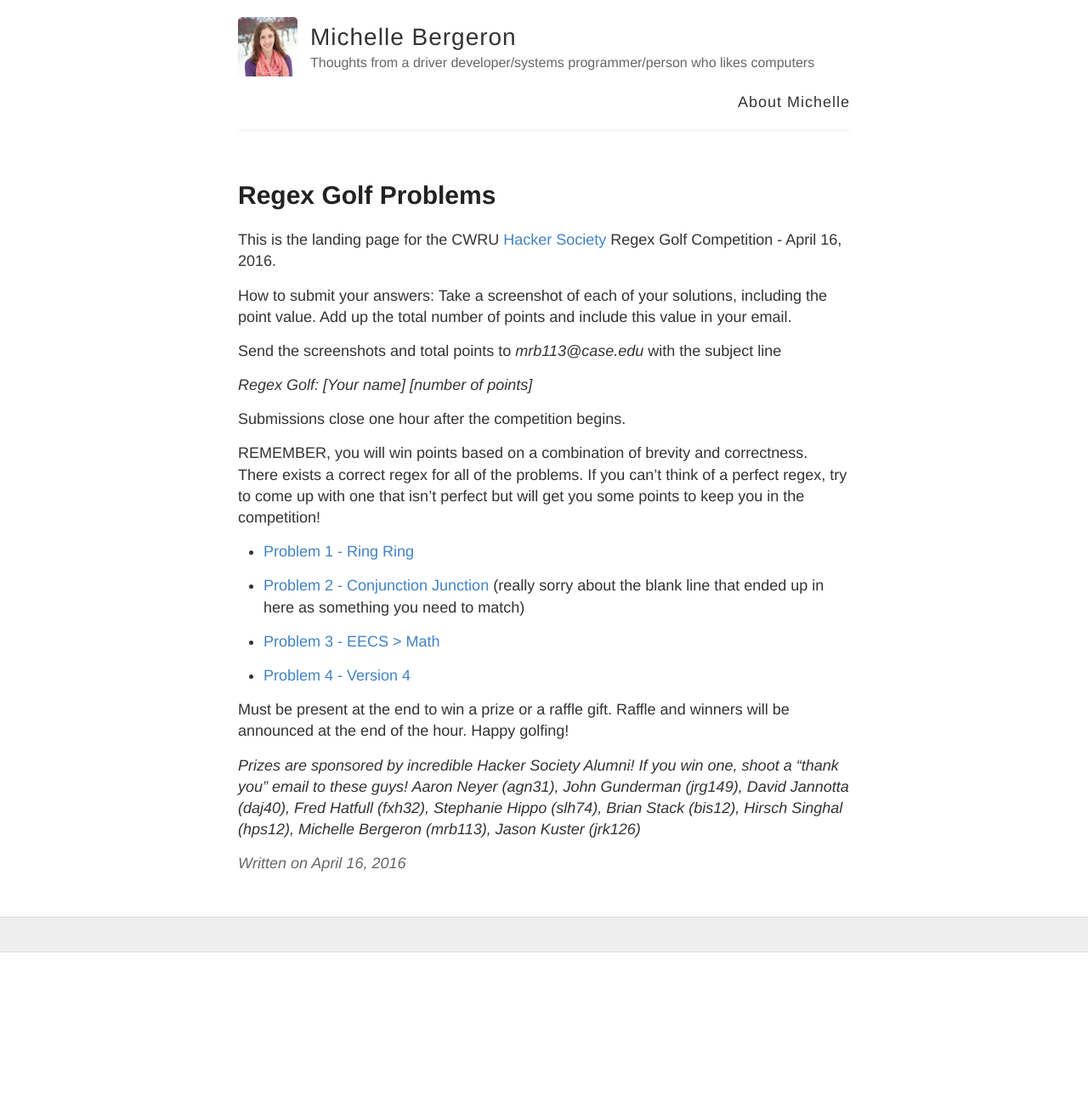
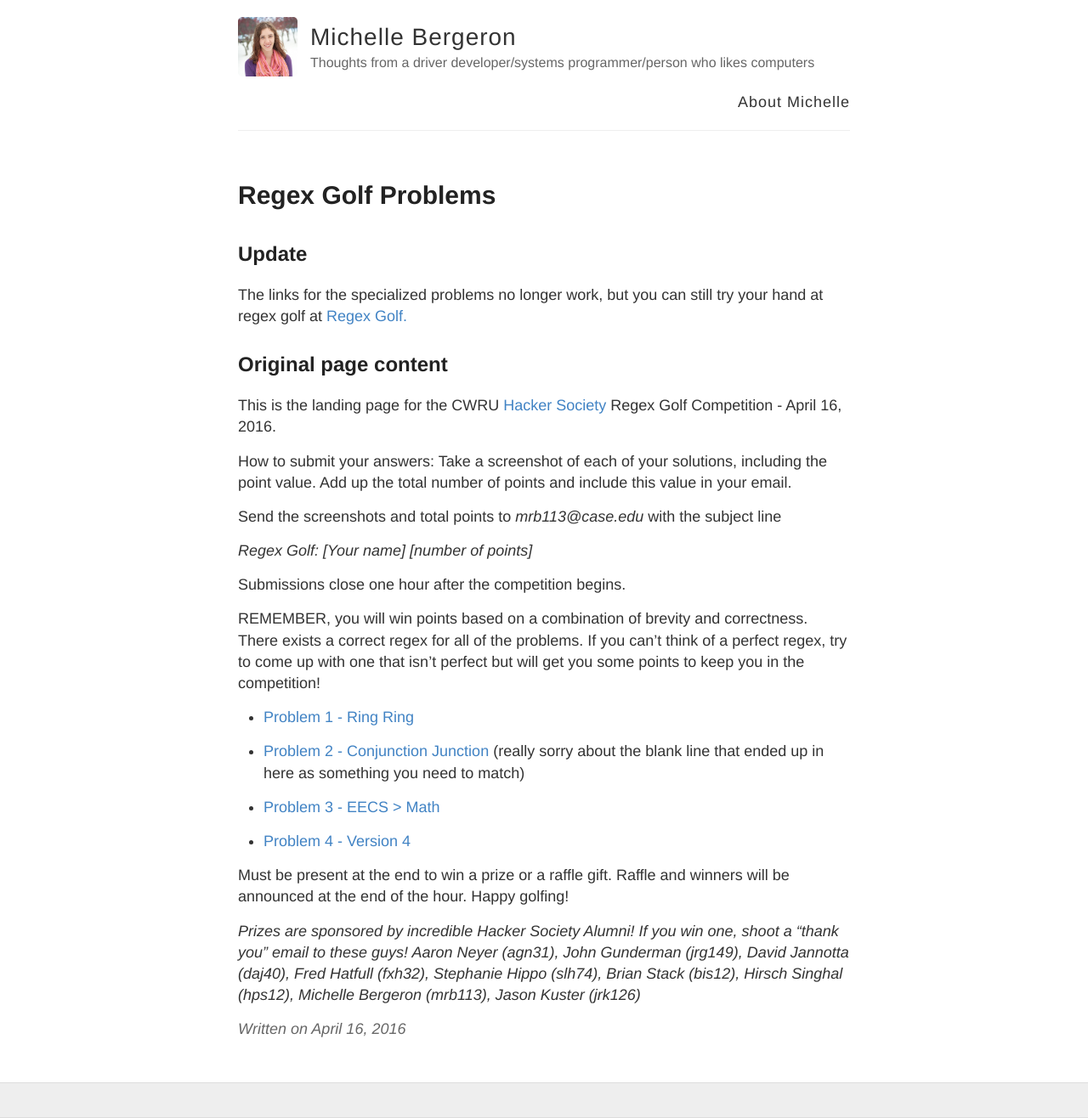
Before and after one commit to mrb113/mrb113.github.io, a Jekyll site: the page built from _posts/2016-4-16-Regex-Golf.md, in a window 1280 px wide. Shown: the whole page at 85% size. Built offline with Jekyll 4.4.1, drawn with Linux system fonts in a browser that asks for light colours; comment, search, counter and statistics services are not loaded; before the commit the page ends 1121 px from its top, so only the background shows below that.

Commit message:
Update 2016-4-16-Regex-Golf.md

```diff
--- a/_posts/2016-4-16-Regex-Golf.md
+++ b/_posts/2016-4-16-Regex-Golf.md
@@ -2,6 +2,11 @@
 layout: post
 title: Regex Golf Problems
 ---
+
+## Update
+The links for the specialized problems no longer work, but you can still try your hand at regex golf at [Regex Golf.](https://alf.nu/RegexGolf)
+
+## Original page content
 
 This is the landing page for the CWRU [Hacker Society](http://hacsoc.org/) Regex Golf Competition - April 16, 2016.
 
```
